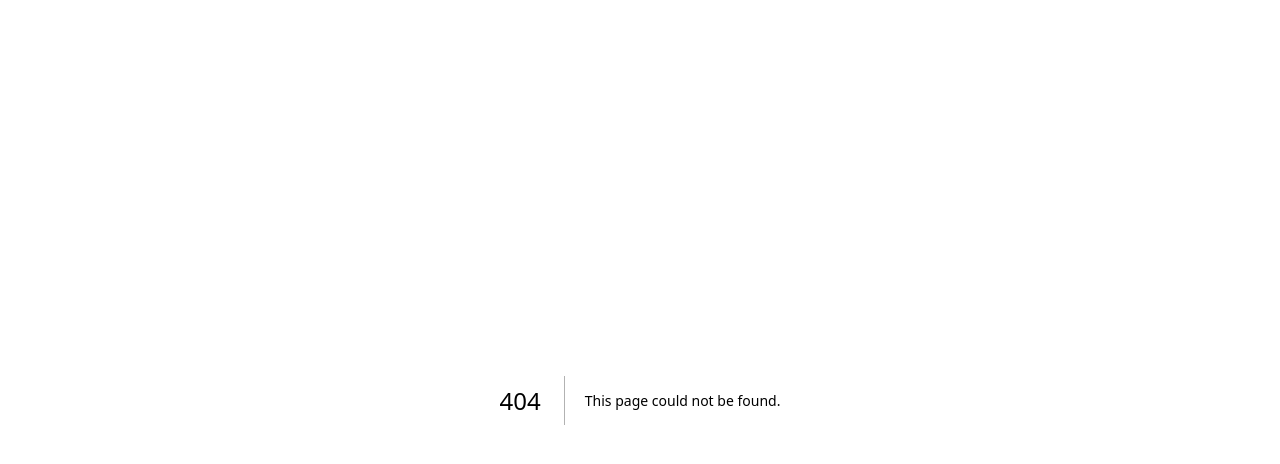
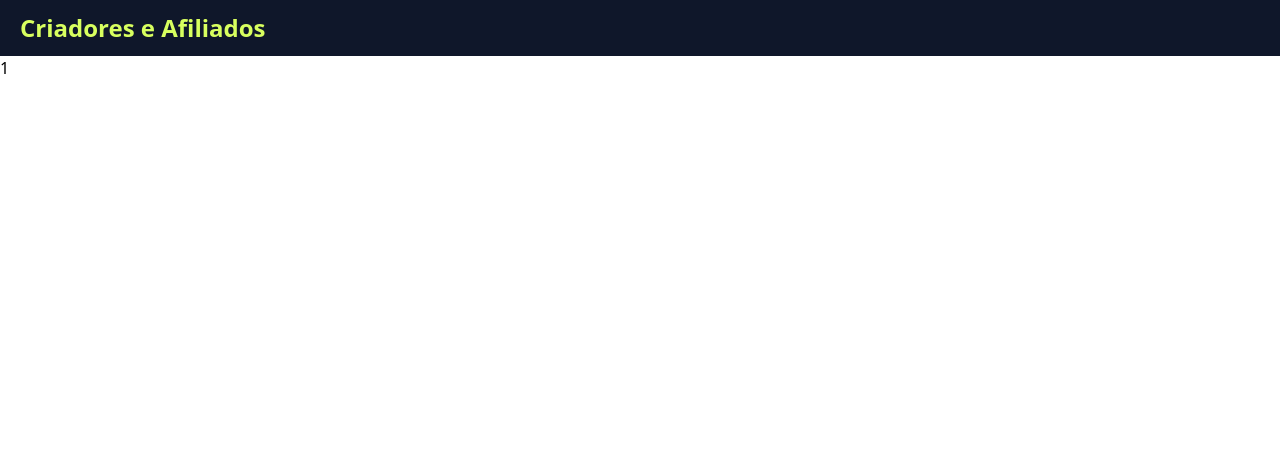
Before and after one commit to isaacbatst/producer-affiliate-sales, a Next.js app in the folder frontend/: page /sellers/1 in a window 1280 px wide. Before the commit this address had no page. Shown: the top 464 px of the page. Built offline with nearby package versions, Linux system fonts and the light colour scheme.

Commit message:
:sparkles: add link to seller page

```diff
--- a/frontend/src/components/Home/Transaction.tsx
+++ b/frontend/src/components/Home/Transaction.tsx
@@ -1,5 +1,6 @@
 import { Money } from '@/domain/Money'
 import { Transaction } from '@/domain/Transaction'
+import Link from 'next/link'
 import React from 'react'
 
 type Props = {
@@ -12,10 +13,12 @@ const Transaction = ({transaction}: Props) => {
     <li key={transaction.id} className='bg-white rounded-lg border
       shadow-sm p-8 flex flex-col text-slate-900' aria-label={`Transação de ${transaction.seller.name}`}>
       <p className='text-sm mb-1'><strong className='text-base'>Vendedor:</strong>
-        <button className='bg-theme-yellow-500 hover:bg-theme-yellow-600 transition-colors
-        px-3 py-1 ml-1 text-slate-900 border border-slate-900 rounded-lg font-medium active:scale-105'>
+        <Link href={`/sellers/${transaction.seller.id}`}
+          className='bg-theme-yellow-500 hover:bg-theme-yellow-600 transition-colors
+        px-3 py-1 ml-1 text-slate-900 border border-slate-900 rounded-lg font-medium active:scale-105'
+        >
           {transaction.seller.name}
-        </button>
+        </Link>
       </p>
       <p className='text-sm'><strong className='text-base'>Valor:</strong> {value.print()}</p>
       <p className='text-sm'><strong className='text-base'>Produto:</strong> {transaction.product}</p>
--- /dev/null
+++ b/frontend/src/pages/sellers/[id].tsx
@@ -0,0 +1,17 @@
+import Header from '@/components/Header'
+import { NextPage } from 'next'
+import { useRouter } from 'next/router'
+import React from 'react'
+
+
+const SellerPage: NextPage = () => {
+  const router = useRouter()
+  return (
+    <main>
+      <Header />
+      <div>{router.query.id}</div>
+    </main>
+  )
+}
+
+export default SellerPage
```
